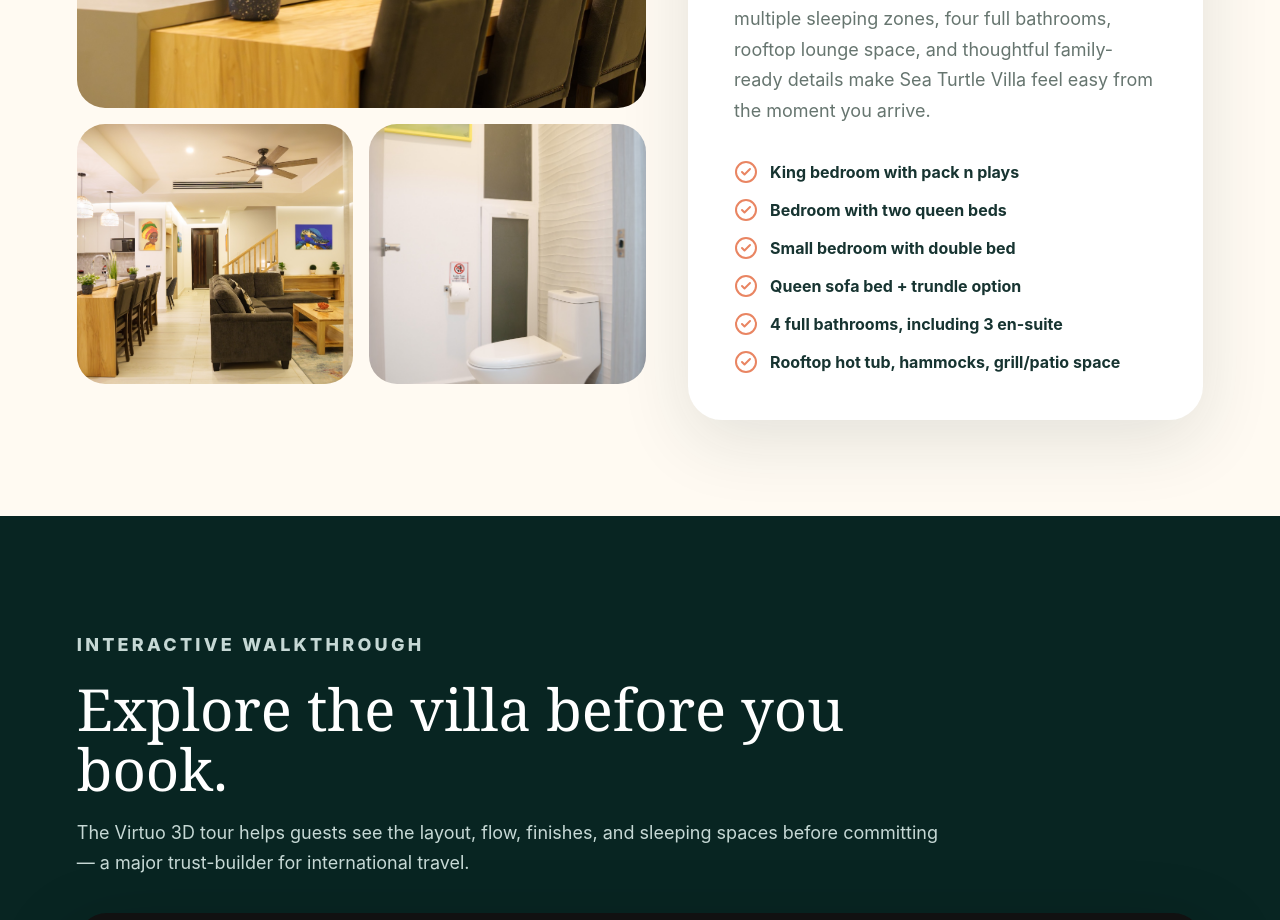
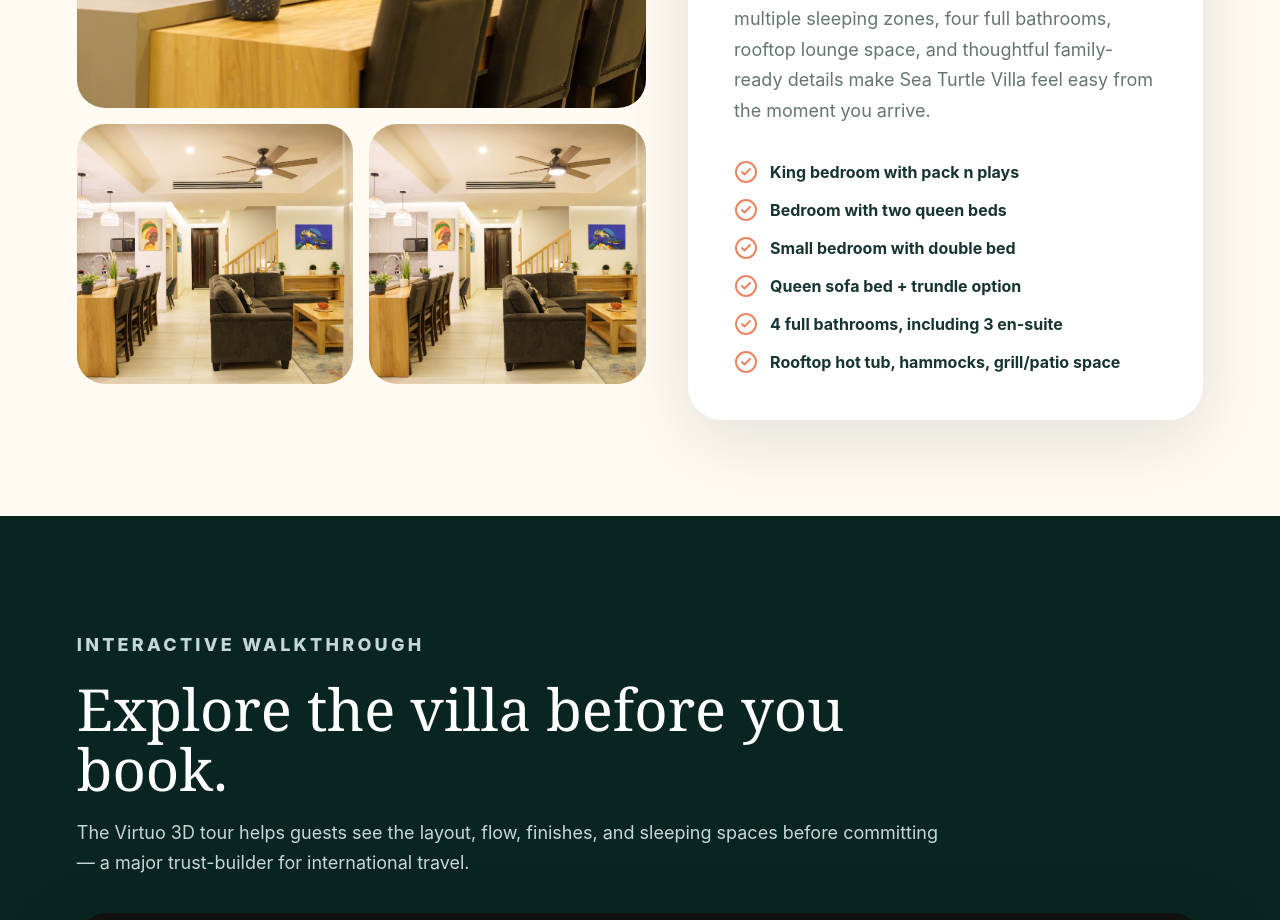
Before and after one commit to lampertben/seaturtle7, a Next.js app: page / in a window 1280 px wide. Shown: the part 5300-6220 px from the top of the page. Built offline with nearby package versions, Linux system fonts and the light colour scheme; grey boxes are pictures that could not be loaded.

Commit message:
Add files via upload

```diff
--- a/app/page.tsx
+++ b/app/page.tsx
@@ -256,7 +256,7 @@ export default function Home() {
       </section>
 
       <section id="villa" className="split">
-        <div className="image-stack"><img src="/images/villa/living-kitchen.jpg" alt="Wide main-floor living and kitchen space at Sea Turtle Villa"/><img src="/images/villa/main-floor-living-wide.jpg" alt="Spacious main-floor living area at Sea Turtle Villa"/><img src="/images/villa/living-room.jpg" alt="Comfortable main-floor living room at Sea Turtle Villa"/></div>
+        <div className="image-stack"><img src="/images/villa/living-kitchen.jpg" alt="Wide main-floor living and kitchen space at Sea Turtle Villa"/><img src="/images/villa/main-floor-living-wide.jpg" alt="Spacious main-floor living area at Sea Turtle Villa"/><img src="/images/villa/main-floor-living-open.jpg" alt="Open-concept main-floor living, kitchen, and dining space at Sea Turtle Villa"/></div>
         <div className="copy-card"><SectionHeader eyebrow="The Villa" title="Designed for families, friends, and relaxed luxury." text="A bright open-plan kitchen and living space, multiple sleeping zones, four full bathrooms, rooftop lounge space, and thoughtful family-ready details make Sea Turtle Villa feel easy from the moment you arrive." />
           <ul className="check-list"><li><CheckCircle2/> King bedroom with pack n plays</li><li><CheckCircle2/> Bedroom with two queen beds</li><li><CheckCircle2/> Small bedroom with double bed</li><li><CheckCircle2/> Queen sofa bed + trundle option</li><li><CheckCircle2/> 4 full bathrooms, including 3 en-suite</li><li><CheckCircle2/> Rooftop hot tub, hammocks, grill/patio space</li></ul>
         </div>
```
Also changed, not shown: public/images/villa/main-floor-living-open.jpg (added).
